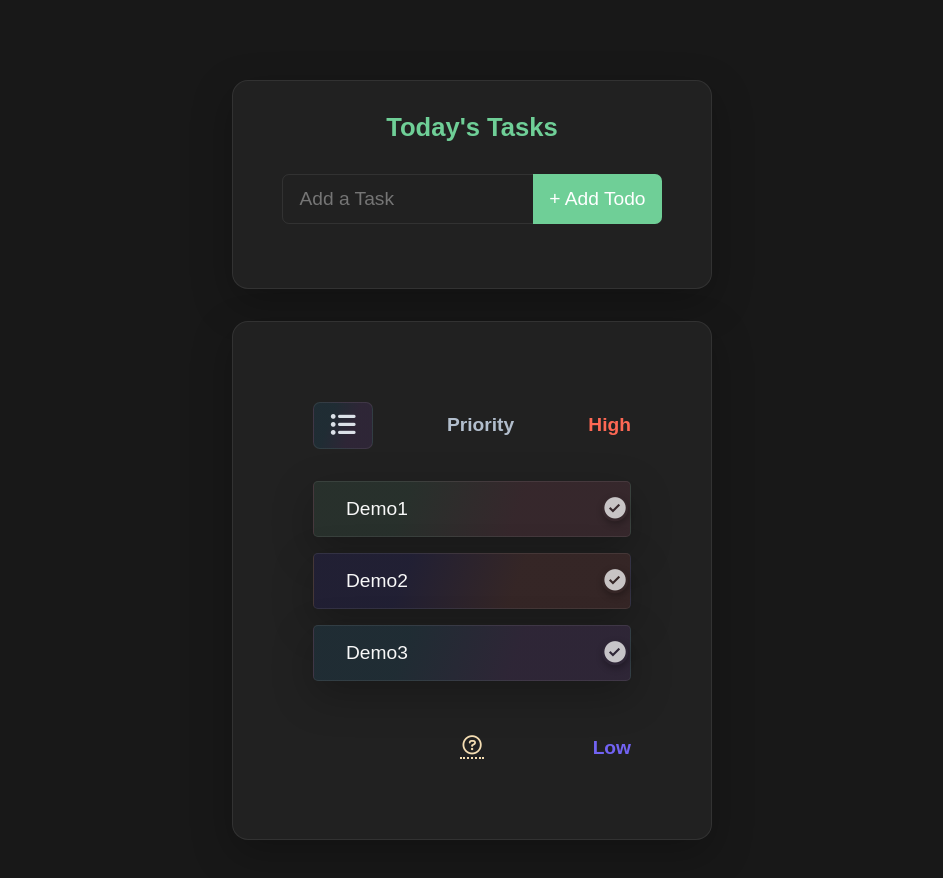
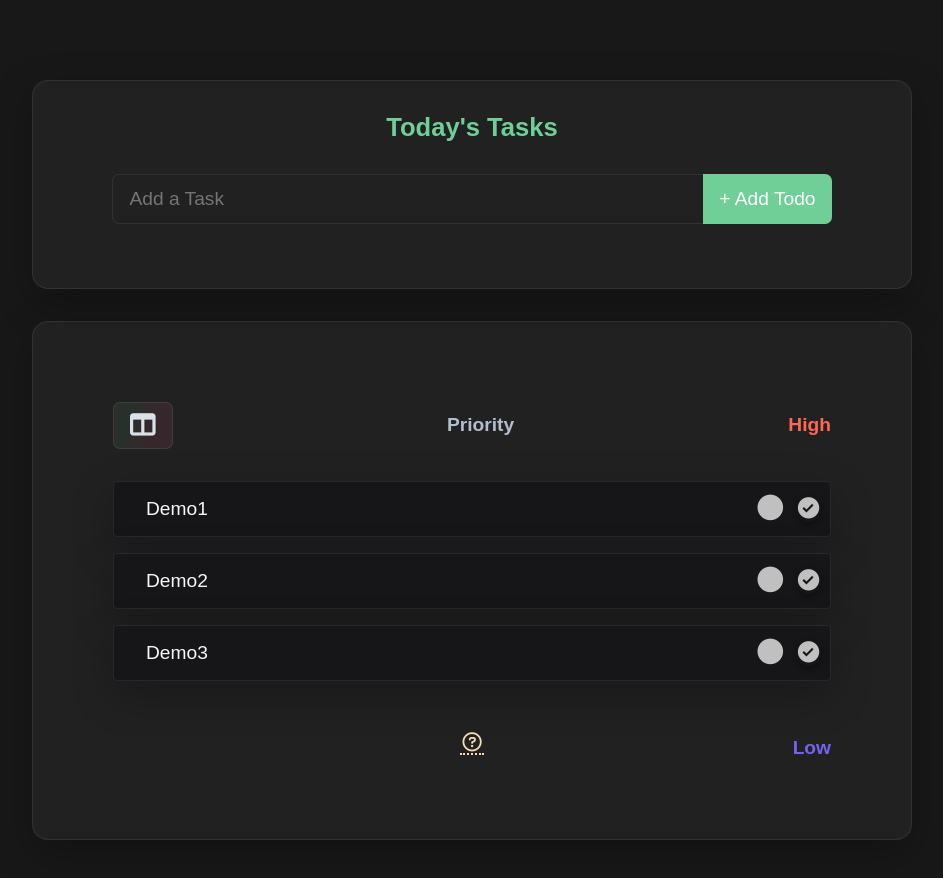
Before and after one commit to tawatchaiholmes/responsive-todo-app, a React (Create React App) app in the folder todo-app/: page / in a window 1280 px wide. Shown: the top 878 px of the page, without its empty margins (168-1111 px from the left). Built offline with nearby package versions, Linux system fonts and the light colour scheme.

Commit message:
Added Priority Button/Update some styling

```diff
--- a/todo-app/src/App.css
+++ b/todo-app/src/App.css
@@ -7,7 +7,9 @@
   --color-Bg: #252525;
   --color-Bg2: #212121;
   --color-Bg3: #181818;
+  --box-color: #161618;
   --color-Danger: #fe6854;
+  --priority-color: #c40c0c;
   --color-Primary: #7263f3;
   --color-Primary2: #705df2;
   --color-Grey0: #f8f8f8;
@@ -21,72 +23,6 @@
     110.42deg,
     rgba(107, 190, 146, 0.1) 29.2%,
     rgba(245, 102, 146, 0.1) 63.56%
-  );
-  --button-Gradient2: linear-gradient(
-    110.42deg,
-    rgba(25, 151, 222, 0.1) 29.2%,
-    rgba(168, 85, 247, 0.1) 63.56%
-  );
-  --button-Gradient3: linear-gradient(
-    110.42deg,
-    rgba(25, 151, 222, 0.1) 29.2%,
-    rgba(168, 85, 247, 0.1) 63.56%
-  );
-  --button-Gradient4: linear-gradient(
-    110.42deg,
-    rgba(168, 85, 247, 0.1) 29.2%,
-    rgba(245, 102, 146, 0.1) 63.56%
-  );
-  --button-Gradient5: linear-gradient(
-    110.42deg,
-    rgba(25, 151, 222, 0.1) 29.2%,
-    rgba(168, 85, 247, 0.1) 63.56%
-  );
-  --button-Gradient6: linear-gradient(
-    110.42deg,
-    rgba(25, 151, 222, 0.1) 29.2%,
-    rgba(168, 85, 247, 0.1) 63.56%
-  );
-  --button-Gradient7: linear-gradient(
-    110.42deg,
-    rgba(41, 25, 222, 0.1) 29.2%,
-    rgba(235, 87, 87, 0.1) 63.56%
-  );
-  --button-Gradient8: linear-gradient(
-    110.42deg,
-    rgba(25, 151, 222, 0.1) 29.2%,
-    rgba(168, 85, 247, 0.1) 63.56%
-  );
-  --button-Gradient9: linear-gradient(
-    110.42deg,
-    rgba(226, 195, 33, 0.1) 29.2%,
-    rgba(247, 104, 85, 0.1) 63.56%
-  );
-  --button-Gradient10: linear-gradient(
-    110.42deg,
-    rgba(235, 87, 87, 0.1) 29.2%,
-    rgba(189, 68, 166, 0.1) 53.82%,
-    rgba(247, 85, 143, 0.1) 63.56%
-  );
-  --button-Gradient11: linear-gradient(
-    110.42deg,
-    rgba(25, 151, 222, 0.1) 29.2%,
-    rgba(168, 85, 247, 0.1) 63.56%
-  );
-  --button-Gradient12: linear-gradient(
-    110.42deg,
-    rgba(226, 195, 33, 0.1) 29.2%,
-    rgba(247, 104, 85, 0.1) 63.56%
-  );
-  --button-Gradient13: linear-gradient(
-    110.42deg,
-    rgba(226, 195, 33, 0.1) 29.2%,
-    rgba(99, 3, 255, 0.1) 63.56%
-  );
-  --button-Gradient14: linear-gradient(
-    110.42deg,
-    rgba(41, 25, 222, 0.1) 29.2%,
-    rgba(235, 87, 87, 0.1) 63.56%
   );
   --shadow1: 4px 4px 84px rgba(16, 10, 86, 0.04);
   --shadow2: 0px 48px 77px rgba(8, 18, 69, 0.07);
@@ -105,7 +41,7 @@
 
 body {
   min-height: 100vh;
-  padding: 5rem 25rem;
+  padding: 5rem 300px;
   background-color: var(--color-Bg3);
 }
 
@@ -217,7 +153,7 @@ input:active,
 .toggle-grid button {
   padding: 0.5rem 1rem;
   border-radius: 7px;
-  background: var(--button-Gradient2);
+  background: var(--button-Gradient1);
   border: 1px solid var(--color-Icons3);
   cursor: pointer;
   font-size: clamp(1rem, 2vw, 1.6rem);
@@ -244,7 +180,7 @@ input:active,
 }
 
 .tooltips {
-  margin-top: 1.8rem;
+  margin-top: 1.6rem;
   font-size: clamp(0.8rem, 2vw, 1.2rem);
   position: relative;
   cursor: pointer;
@@ -300,3 +236,11 @@ input:active,
 .hide {
   visibility: hidden;
 }
+
+@media only screen and (max-width: 1580px) {
+  body {
+    min-height: 100vh;
+    padding: 5rem 200px;
+    background-color: var(--color-Bg3);
+  }
+}
--- a/todo-app/src/App.jsx
+++ b/todo-app/src/App.jsx
@@ -62,8 +62,8 @@ function App() {
 
     if (!value || value.length < 3) {
       return alert("Input value must be at least 3 characters")
-    } else if (value.length > 40) {
-      return alert("Input value must be at most 40 characters")
+    } else if (value.length > 80) {
+      return alert("Input value must be at most 80 characters")
     }
 
     const newTodo = [
@@ -72,6 +72,7 @@ function App() {
         id: uuid(),
         name: value,
         completed: false,
+        priority: false,
       },
     ]
     setTodo(newTodo)
@@ -118,6 +119,19 @@ function App() {
   const gridHandler = () => {
     setToggleGrid(!toggleGrid)
     localStorage.setItem("toggleGrid", JSON.stringify(!toggleGrid))
+  }
+
+  //Handle Background color change
+  const backgroundColorHandler = id => {
+    const newTodos = todo.map(todo => {
+      if (todo.id === id) {
+        todo.priority = !todo.priority
+      }
+
+      return todo
+    })
+    setTodo(newTodos)
+    saveToLocalStorage(newTodos)
   }
 
   //Handle Completed
@@ -178,15 +192,17 @@ function App() {
             <div className="priority-container">
               <div className="toggle-grid">
                 <button onClick={gridHandler}>
-                  {toggleGrid ? horizonGrid : verticalGrid}
+                  {toggleGrid ? verticalGrid : horizonGrid}
                 </button>
               </div>
-              <p>Priority</p>
+              <p>
+                <strong>Priority</strong>
+              </p>
               <p>High</p>
             </div>
             <div ref={todoRef} className="todos">
               {todo.map(todo => {
-                const { id, name, completed } = todo
+                const { id, name, completed, priority } = todo
                 return (
                   <List
                     key={id}
@@ -194,8 +210,10 @@ function App() {
                     name={name}
                     grid={toggleGrid}
                     completed={completed}
+                    priority={priority}
                     removeTodo={removeTodo}
                     handleCompleted={handleCompleted}
+                    backgroundColorHandler={backgroundColorHandler}
                   />
                 )
               })}
@@ -208,10 +226,21 @@ function App() {
                 <i class="fa-regular fa-circle-question"></i>
                 <div className="content">
                   <h3> How to </h3>
-                  <p>Add - Click on Add todo</p>
-                  <p>Delete - Double click on the text</p>
-                  <p>Complete - Double click on Check Icon</p>
-                  <p>Drag 'n Drop - Press and drag</p>
+                  <p>
+                    <b>Add</b> - Click on Add todo
+                  </p>
+                  <p>
+                    <b>Delete</b> - Double click on the text
+                  </p>
+                  <p>
+                    <b>Complete</b> - Double click on Check Icon
+                  </p>
+                  <p>
+                    <b>Priority</b> - Double click on Circle Icon
+                  </p>
+                  <p>
+                    <b>Drag 'n Drop</b> - Press and drag
+                  </p>
                 </div>
               </div>
               <div className="low">
--- a/todo-app/src/Components/List.jsx
+++ b/todo-app/src/Components/List.jsx
@@ -1,11 +1,20 @@
 import { useSortable } from "@dnd-kit/sortable"
 import { CSS } from "@dnd-kit/utilities"
 import { gsap } from "gsap"
-import React, { useEffect, useMemo, useRef } from "react"
+import React, { useEffect, useRef } from "react"
 import styled from "styled-components"
 import "./List.css"
 
-function List({ id, name, handleCompleted, grid, removeTodo, completed }) {
+function List({
+  id,
+  name,
+  handleCompleted,
+  grid,
+  removeTodo,
+  completed,
+  priority,
+  backgroundColorHandler,
+}) {
   const { attributes, listeners, setNodeRef, transform, transition } =
     useSortable({ id })
 
@@ -17,37 +26,6 @@ function List({ id, name, handleCompleted, grid, removeTodo, completed }) {
     transform: CSS.Transform.toString(transform),
     transition,
   }
-
-  //Randomize colors
-  const randomColors = [
-    "var(--button-Gradient1)",
-    "var(--button-Gradient2)",
-    "var(--button-Gradient3)",
-    "var(--button-Gradient4)",
-    "var(--button-Gradient5)",
-    "var(--button-Gradient6)",
-    "var(--button-Gradient7)",
-    "var(--button-Gradient8)",
-    "var(--button-Gradient9)",
-    "var(--button-Gradient10)",
-    "var(--button-Gradient11)",
-    "var(--button-Gradient12)",
-    "var(--button-Gradient13)",
-    "var(--button-Gradient14)",
-  ]
-
-  //Randomize
-  const randomizeColors = () => {
-    const randomColor =
-      randomColors[Math.floor(Math.random() * randomColors.length)]
-
-    return randomColor
-  }
-
-  //useMemo
-  const randomColorMemo = useMemo(() => {
-    return randomizeColors()
-  }, [])
 
   //Animations
   const animateAndRemove = () => {
@@ -85,9 +63,10 @@ function List({ id, name, handleCompleted, grid, removeTodo, completed }) {
     <ListStyled
       className="lists"
       style={style}
-      colors={randomColorMemo}
+      colors={"var(--box-color)"}
       ref={setNodeRef}
       completed={completed}
+      priority={priority}
       grid={grid}
       {...attributes}
       {...listeners}
@@ -95,6 +74,12 @@ function List({ id, name, handleCompleted, grid, removeTodo, completed }) {
       <li className="todo__text" ref={todoRef} onDoubleClick={animateAndRemove}>
         <p ref={nameRef}>{name}</p>
       </li>
+      <div
+        className="color-btn"
+        onDoubleClick={() => backgroundColorHandler(id)}
+      >
+        <i className="fa-solid fa-circle"></i>
+      </div>
       <div className="complete-btn" onDoubleClick={() => handleCompleted(id)}>
         <i className="bx bxs-check-circle"></i>
       </div>
@@ -128,7 +113,30 @@ const ListStyled = styled.div`
     }
   }
 
+  .color-btn {
+    position: absolute;
+    right: 0;
+    top: 50%;
+    transform: translateY(-50%);
+    font-size: clamp(1.6rem, 2vw, 1rem);
+    padding: 0.4rem 3rem;
+    font-family: inherit;
+    align-items: left;
+    justify-content: left;
+    color: ${props =>
+      props.priority ? "var(--priority-color)" : "var(--color-Icons2)"};
+  }
   .complete-btn {
+    position: absolute;
+    right: 0;
+    top: 50%;
+    transform: translateY(-50%);
+    font-size: clamp(1.2rem, 2vw, 2rem);
+    padding: 0.4rem 0.6rem;
+    font-family: inherit;
+    display: flex;
+    align-items: center;
+    justify-content: center;
     color: ${props =>
       props.completed ? "var(--color-Primary-Green)" : "var(--color-Icons2)"};
   }
--- a/todo-app/src/Data/Todo.jsx
+++ b/todo-app/src/Data/Todo.jsx
@@ -5,16 +5,19 @@ export const myTodo = [
     id: uuid(),
     name: "Demo1",
     completed: false,
+    priority: false,
   },
   {
     id: uuid(),
     name: "Demo2",
     completed: false,
+    priority: false,
   },
   {
     id: uuid(),
     name: "Demo3",
     completed: false,
+    priority: false,
   },
 ]
 
```
